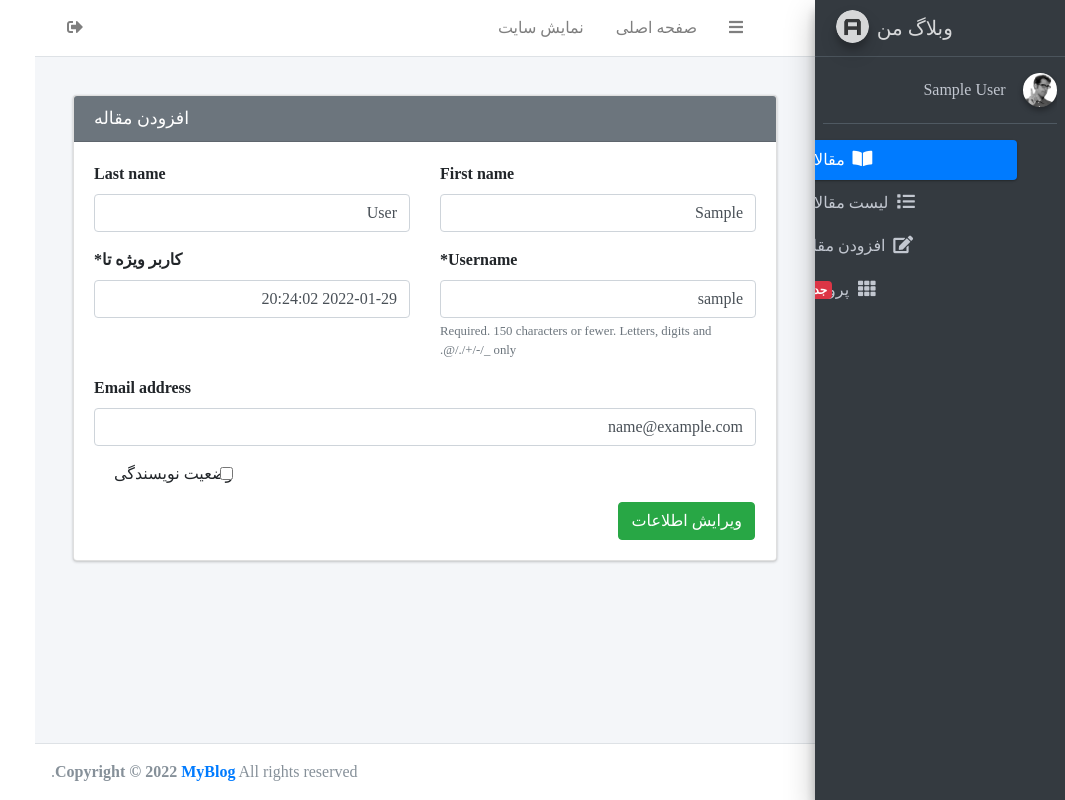
After one commit to MohammadMahdi-Akhondi/django-blog, a Django app: page /account/profile/ in a window 1280 px wide. The commit adds this page. Shown: the whole page, without its empty margins (215-1280 px from the left). Run offline with Django 3.2, Linux system fonts and the light colour scheme; the visitor is signed in with stand-in values (Sample User, id 1); data comes from the database, SQL or seed files in the repository; some libraries are stand-ins or nearby versions; some web fonts are replaced.

Commit message:
Create profile page

```diff
--- a/account/urls.py
+++ b/account/urls.py
@@ -1,6 +1,12 @@
 from django.contrib.auth import views
 from django.urls import path
-from .views import ArticleList,ArticleCreate, ArticleUpdate, ArticleDelete
+from .views import (
+    ArticleList,
+    ArticleCreate,
+    ArticleUpdate,
+    ArticleDelete,
+    Profile,
+)
 
 app_name = 'account'
 
@@ -13,5 +19,6 @@ urlpatterns += [
     path('', ArticleList.as_view(), name = 'home'),
     path('article/create', ArticleCreate.as_view(), name = 'article-create'),
     path('article/edit/<int:pk>', ArticleUpdate.as_view(), name = 'article-update'),
-    path('article/delete/<int:pk>', ArticleDelete.as_view(), name = 'article-delete')
+    path('article/delete/<int:pk>', ArticleDelete.as_view(), name = 'article-delete'),
+    path('profile/', Profile.as_view(), name = 'profile'),
 ]
--- a/account/views.py
+++ b/account/views.py
@@ -3,6 +3,7 @@ from django.contrib.auth.mixins import LoginRequiredMixin
 from django.views.generic import ListView, CreateView, UpdateView, DeleteView
 from django.urls import reverse_lazy
 from blog.models import Article
+from .models import User
 
 # Create your views here.
 
@@ -30,3 +31,13 @@ class ArticleDelete(SuperUserMixin, DeleteView):
     model = Article
     success_url = reverse_lazy('account:home')
     template_name = 'registration/article_confirm_delete.html'
+
+
+class Profile(UpdateView):
+    model = User
+    template_name = 'registration/profile.html'
+    fields = ['username', 'email', 'first_name', 'last_name', 'special_user', 'is_author']
+    success_url = reverse_lazy('account:profile')
+
+    def get_object(self):
+        return User.objects.get(pk = self.request.user.pk)
--- /dev/null
+++ b/templates/registration/profile.html
@@ -0,0 +1,46 @@
+{% extends './base.html' %}
+
+{% load crispy_forms_tags %}
+
+{% block title-meta %}
+    پروفایل کاربری
+{% endblock %}
+
+{% block main %}
+    <div class="col-md-12">
+        <div class="card card-secondary">
+            <div class="card-header">
+                <h3 class="card-title mb-0 float-left">افزودن مقاله</h3>
+            </div>
+            <!-- /.card-header -->
+            <div class="card-body">
+                <form method="post" enctype="multipart/form-data">
+                    {% csrf_token %}
+                    <div class="row">
+                        <div class="col-6">
+                            {{ form.first_name|as_crispy_field }}
+                        </div>
+                        <div class="col-6">
+                            {{ form.last_name|as_crispy_field }}
+                        </div>
+                        <div class="col-6">
+                            {{ form.username|as_crispy_field }}
+                        </div>
+                        <div class="col-6">
+                            {{ form.special_user|as_crispy_field }}
+                        </div>
+                        <div class="col-12">
+                            {{ form.email|as_crispy_field }}
+                        </div>
+                        <div class="col-12">
+                            {{ form.is_author|as_crispy_field }}
+                        </div>
+                        <div class="mr-3">
+                            <button class="btn btn-success">ویرایش اطلاعات</button>
+                        </div>
+                    </div>
+                </form>
+            </div>
+        </div>
+    </div>
+{% endblock %}
--- a/templates/registration/sidebar.html
+++ b/templates/registration/sidebar.html
@@ -46,7 +46,7 @@
         </ul>
         </li>
         <li class="nav-item">
-        <a href="pages/widgets.html" class="nav-link">
+        <a href="{% url 'account:profile' %}" class="nav-link">
             <i class="nav-icon fas fa-th"></i>
             <p>
             پروفایل
```
